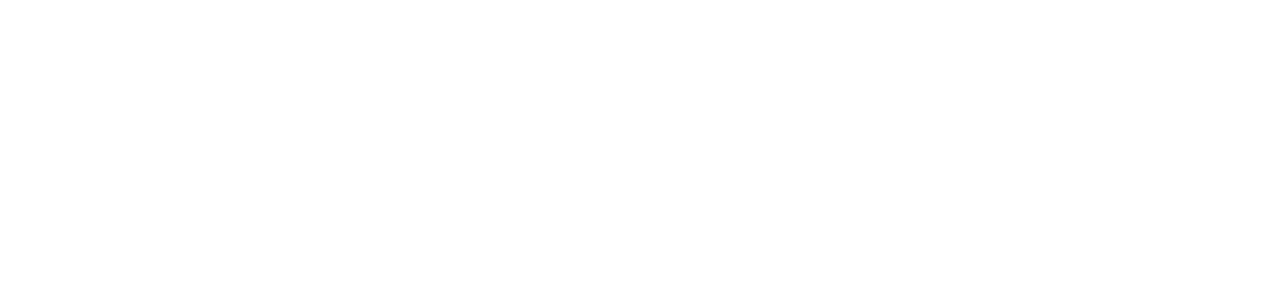
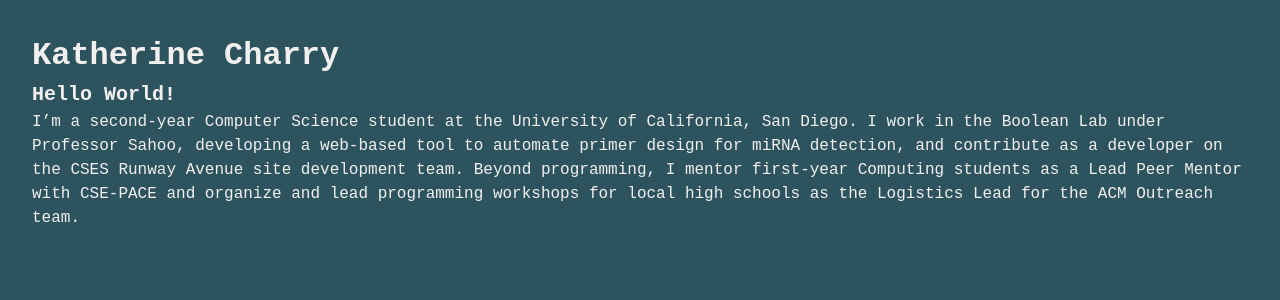
Before and after one commit to kcharry/katherine-about-me, a Next.js app: page / in a window 1280 px wide. Shown: the top 300 px of the page. Built offline with nearby package versions, Linux system fonts and the light colour scheme.

Commit message:
Added self introduction to home page

```diff
--- a/app/pages/HomePage.css
+++ b/app/pages/HomePage.css
@@ -0,0 +1,28 @@
+/* home-page class */
+.home-page {
+
+    /*Layout*/
+    height:100vh;
+    padding: 2rem;
+    margin: 0 auto;
+
+    /*Coloring*/
+    background-color: #2d545e;
+    color: #F2F0EF;
+
+    /*Text*/
+    font-family: 'Courier New', Courier, monospace;
+    font-size: 1rem;
+}
+
+/* about-me class header 1*/
+.about-me h1{
+    font-size: 2rem;
+    font-weight: 700;
+}
+
+/* about-me class header 2*/
+.about-me h2{
+    font-size: 1.25rem;
+    font-weight: 600;
+}
--- a/app/pages/HomePage.tsx
+++ b/app/pages/HomePage.tsx
@@ -3,6 +3,16 @@
 export default function HomePage() {
   return (
     <div className="home-page">
+        <div className="about-me">
+            <h1>Katherine Charry</h1>
+            <h2>Hello World!</h2>
+            <p>I’m a second-year Computer Science student at the University of California, San Diego.
+                I work in the Boolean Lab under Professor Sahoo, developing a web-based tool to automate
+                primer design for miRNA detection, and contribute as a developer on the CSES Runway Avenue
+                site development team. Beyond programming, I mentor first-year Computing students as a Lead
+                Peer Mentor with CSE-PACE and organize and lead programming workshops for local high schools
+                as the Logistics Lead for the ACM Outreach team.</p>
+        </div>
 
     </div>
   );
```
